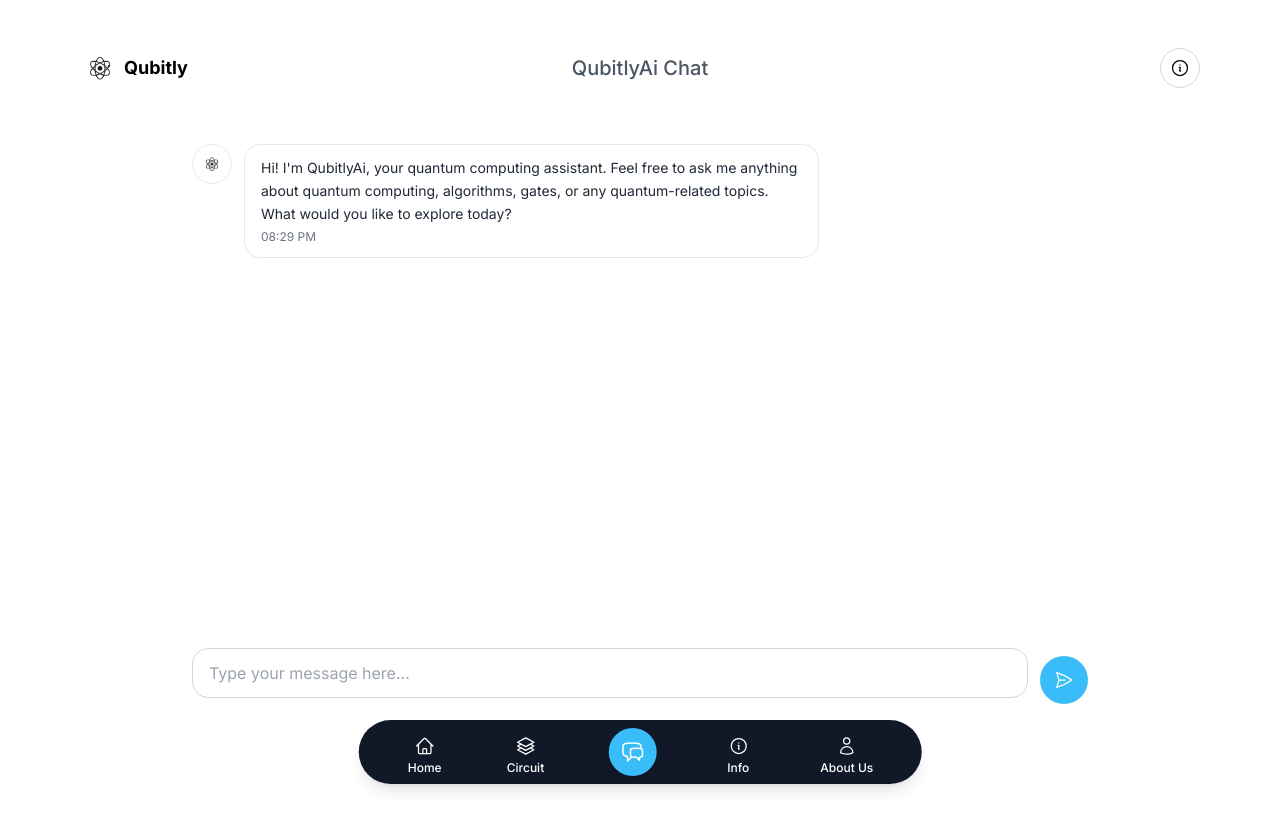
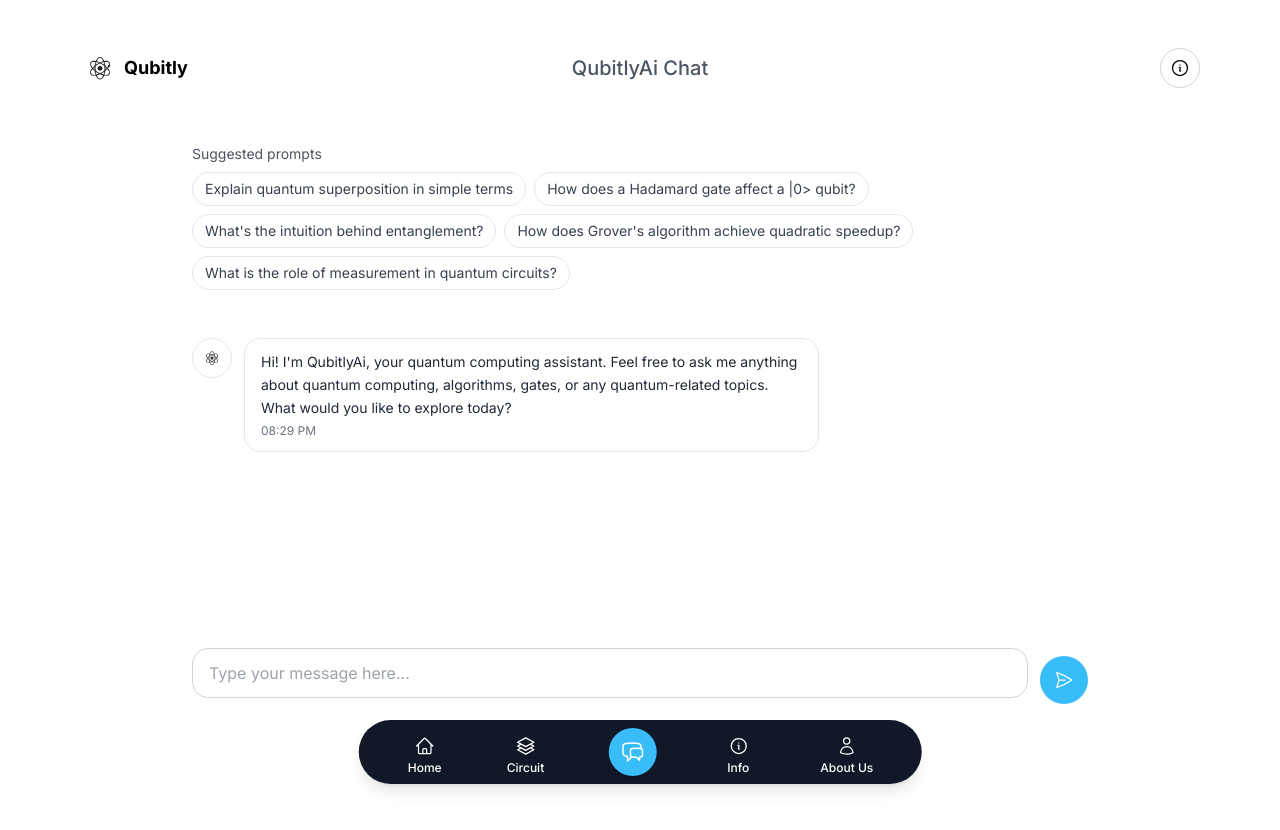
Before and after one commit to I2S9/quantum-circuit-simulator, a Next.js app: page /chat/live in a window 1280 px wide. Shown: the top 830 px of the page. Built offline with nearby package versions, Linux system fonts and the light colour scheme.

Commit message:
Add suggested prompts feature and enhance chat functionality with environment variable setup

```diff
--- /dev/null
+++ b/src/app/api/chat/route.ts
@@ -0,0 +1,58 @@
+import { NextResponse } from 'next/server';
+import OpenAI from 'openai';
+
+// Ensure Node.js runtime (OpenAI SDK needs Node, not Edge)
+export const runtime = 'nodejs';
+
+type ChatMessage = {
+  role: 'system' | 'user' | 'assistant';
+  content: string;
+};
+
+export async function POST(request: Request) {
+  try {
+    const body = await request.json().catch(() => ({}));
+    const prompt: string | undefined = body?.prompt;
+    const incomingMessages: ChatMessage[] | undefined = body?.messages;
+
+    const messages: ChatMessage[] = [
+      {
+        role: 'system',
+        content:
+          "You are QubitlyAi, a friendly, concise assistant specialized in quantum computing. Explain clearly, use short paragraphs and bullet points when helpful. If asked for code, provide runnable examples. If you don't know, say so briefly.",
+      },
+    ];
+
+    if (Array.isArray(incomingMessages) && incomingMessages.length > 0) {
+      messages.push(...incomingMessages);
+    } else if (typeof prompt === 'string' && prompt.trim().length > 0) {
+      messages.push({ role: 'user', content: prompt });
+    } else {
+      return NextResponse.json(
+        { error: 'Missing prompt or messages' },
+        { status: 400 }
+      );
+    }
+
+    const client = new OpenAI({ apiKey: process.env.OPENAI_API_KEY });
+    if (!client.apiKey) {
+      return NextResponse.json(
+        { error: 'OPENAI_API_KEY is not set on the server' },
+        { status: 500 }
+      );
+    }
+
+    const completion = await client.chat.completions.create({
+      model: 'gpt-4o-mini',
+      messages,
+      temperature: 0.3,
+    });
+
+    const text = completion.choices?.[0]?.message?.content?.trim() ?? '';
+    return NextResponse.json({ text });
+  } catch (error: unknown) {
+    const message =
+      error instanceof Error ? error.message : 'Unknown server error';
+    return NextResponse.json({ error: message }, { status: 500 });
+  }
+}
--- a/src/app/chat/live/page.tsx
+++ b/src/app/chat/live/page.tsx
@@ -8,7 +8,7 @@
   ChatBubbleLeftRightIcon,
   ArrowLeftIcon
 } from '@heroicons/react/24/outline';
-import { useRouter } from 'next/navigation';
+import { useRouter, useSearchParams } from 'next/navigation';
 
 interface Message {
   id: string;
@@ -19,10 +19,18 @@
 
 export default function LiveChatPage() {
   const router = useRouter();
+  const searchParams = useSearchParams();
   const [messages, setMessages] = useState<Message[]>([]);
   const [inputMessage, setInputMessage] = useState('');
   const [isTyping, setIsTyping] = useState(false);
   const messagesEndRef = useRef<HTMLDivElement>(null);
+  const suggestedPrompts = [
+    'Explain quantum superposition in simple terms',
+    'How does a Hadamard gate affect a |0> qubit?',
+    "What's the intuition behind entanglement?",
+    "How does Grover's algorithm achieve quadratic speedup?",
+    'What is the role of measurement in quantum circuits?'
+  ];
 
   // Initialize messages after component mounts to avoid hydration mismatch
   useEffect(() => {
@@ -36,6 +44,19 @@
     ]);
   }, []);
 
+  // If a suggested prompt comes via query param, prefill and auto-send
+  useEffect(() => {
+    const suggested = searchParams.get('prompt');
+    if (suggested && suggested.trim()) {
+      setInputMessage(suggested);
+      // Auto-send shortly after mount to let state settle
+      const timer = setTimeout(() => {
+        handleSendMessage(suggested);
+      }, 50);
+      return () => clearTimeout(timer);
+    }
+  }, [searchParams]);
+
   const scrollToBottom = () => {
     messagesEndRef.current?.scrollIntoView({ behavior: "smooth" });
   };
@@ -44,12 +65,13 @@
     scrollToBottom();
   }, [messages]);
 
-  const handleSendMessage = async () => {
-    if (!inputMessage.trim()) return;
+  const handleSendMessage = async (overrideText?: string) => {
+    const textToSend = (overrideText ?? inputMessage).trim();
+    if (!textToSend) return;
 
     const userMessage: Message = {
       id: Date.now().toString(),
-      text: inputMessage,
+      text: textToSend,
       isUser: true,
       timestamp: new Date()
     };
@@ -58,17 +80,32 @@
     setInputMessage('');
     setIsTyping(true);
 
-    // Simulate AI response (in a real app, this would be an API call)
-    setTimeout(() => {
+    try {
+      const response = await fetch('/api/chat', {
+        method: 'POST',
+        headers: { 'Content-Type': 'application/json' },
+        body: JSON.stringify({ prompt: textToSend })
+      });
+      const data = await response.json();
+      const aiText = data?.text || data?.error || 'Sorry, something went wrong.';
       const aiResponse: Message = {
         id: (Date.now() + 1).toString(),
-        text: "Thank you for your question! I'm here to help you learn about quantum computing. This is a simulated response - in a real implementation, this would connect to an AI service to provide detailed answers about quantum computing topics.",
+        text: aiText,
         isUser: false,
         timestamp: new Date()
       };
       setMessages(prev => [...prev, aiResponse]);
+    } catch (e) {
+      const aiResponse: Message = {
+        id: (Date.now() + 1).toString(),
+        text: 'Network error while contacting the AI service.',
+        isUser: false,
+        timestamp: new Date()
+      };
+      setMessages(prev => [...prev, aiResponse]);
+    } finally {
       setIsTyping(false);
-    }, 1500);
+    }
   };
 
   const handleKeyPress = (e: React.KeyboardEvent) => {
@@ -110,6 +147,24 @@
             >
               <InformationCircleIcon className="w-5 h-5 text-black" />
             </button>
+          </div>
+        </div>
+
+        {/* Suggested Prompts */}
+        <div className="bg-white p-4 rounded-lg mb-4">
+          <div className="max-w-4xl mx-auto">
+            <div className="mb-2 text-sm text-gray-600">Suggested prompts</div>
+            <div className="flex flex-wrap gap-2">
+              {suggestedPrompts.map((p, idx) => (
+                <button
+                  key={idx}
+                  onClick={() => handleSendMessage(p)}
+                  className="px-3 py-1.5 text-sm rounded-full border border-gray-200 hover:bg-sky-50 hover:border-sky-200 text-gray-700"
+                >
+                  {p}
+                </button>
+              ))}
+            </div>
           </div>
         </div>
 
@@ -204,7 +259,7 @@
 
             {/* Send Button */}
             <button
-              onClick={handleSendMessage}
+              onClick={() => handleSendMessage()}
               disabled={!inputMessage.trim() || isTyping}
               className="w-12 h-12 bg-sky-400 hover:bg-sky-500 disabled:bg-sky-400 disabled:cursor-not-allowed rounded-full flex items-center justify-center transition-colors"
             >
--- a/src/app/chat/prompts/page.tsx
+++ b/src/app/chat/prompts/page.tsx
@@ -94,8 +94,8 @@
   ];
 
   const handlePromptClick = (prompt: string) => {
-    // Navigate to chat with the selected prompt
-    router.push(`/chat?prompt=${encodeURIComponent(prompt)}`);
+    // Navigate directly to live chat with the selected prompt
+    router.push(`/chat/live?prompt=${encodeURIComponent(prompt)}`);
   };
 
   return (
```
Also changed, not shown: 1 other file (tests, documents, lock files or other folders).
